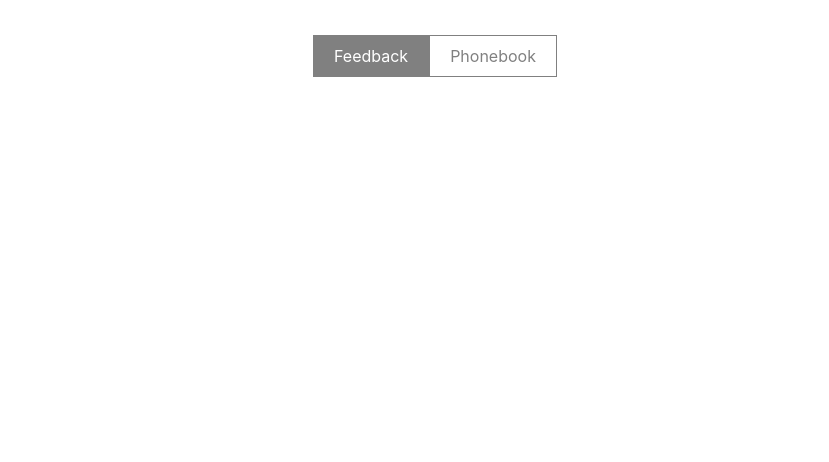
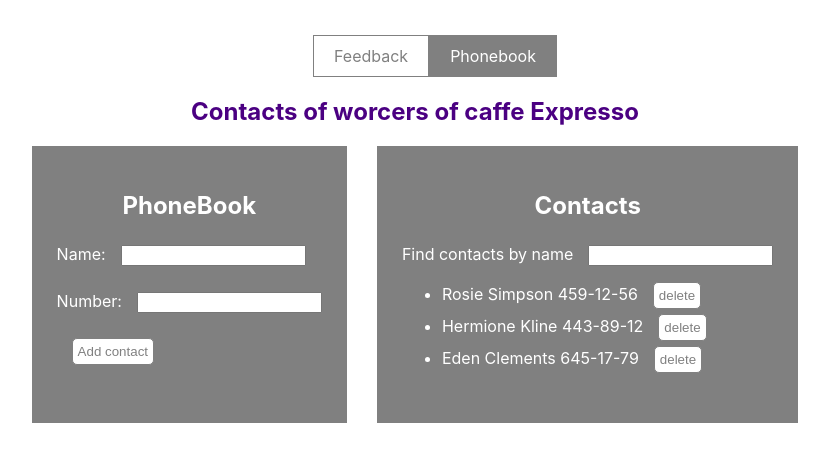
Before and after one commit to oksahil/goit-react-hw-03-phonebook, a React (Create React App) app: page / in a window 1280 px wide. Shown: the top 462 px of the page, without its empty margins (225-1054 px from the left). Built offline with nearby package versions, Linux system fonts and the light colour scheme; the HTML template or start-up script is replaced by a standard one.

Commit message:
add, delete

```diff
--- a/package.json
+++ b/package.json
@@ -7,6 +7,7 @@
     "@testing-library/jest-dom": "^5.16.3",
     "@testing-library/react": "^12.1.4",
     "@testing-library/user-event": "^13.5.0",
+    "nanoid": "^4.0.0",
     "react": "^18.1.0",
     "react-dom": "^18.1.0",
     "react-scripts": "5.0.1",
--- a/src/App.jsx
+++ b/src/App.jsx
@@ -1,11 +1,13 @@
 import './index.css';
 import MainMenu from 'modules/MainMenu/MainMenu';
 import mainMenu from "./data/mainMenu.json";
+import MyPhone from 'modules/MyPhone/MyPhone';
 
 function App() {
   return (
-    <div>
+    <div className="App">
       <MainMenu items={mainMenu} />
+      <MyPhone />
     </div>
   );
 };
--- a/src/modules/MainMenu/MainMenu.jsx
+++ b/src/modules/MainMenu/MainMenu.jsx
@@ -9,7 +9,7 @@ class MainMenu extends Component {
     }
 
     state = {
-        activeIndex: 0,
+        activeIndex: 1,
     }
 
 handelClick = (ind) => {
--- /dev/null
+++ b/src/modules/MyPhone/MyPhone.jsx
@@ -0,0 +1,112 @@
+import { Component } from "react";
+import { nanoid } from 'nanoid';
+import css from "./myPhone.module.css";
+import Button from "shared/components/Button/Button";
+
+class MyPhone extends Component {
+    state = {
+        contacts: [
+                {id: nanoid(), name: 'Rosie Simpson', number: '459-12-56'},
+                {id: nanoid(), name: 'Hermione Kline', number: '443-89-12'},
+                {id: nanoid(), name: 'Eden Clements', number: '645-17-79'},
+
+        ],
+        filter: "",
+        name: "",
+        number: "",
+    }
+
+addContact = (e) => {
+    e.preventDefault();
+    this.setState(prevState => {
+        const { name, number, contacts} = prevState;
+        const newContact = {
+            id: nanoid(),
+            name,
+            number,
+        }
+        return {contacts: [newContact, ...contacts], name:"", number:""}
+    })
+}
+
+removeContact(id) {
+    this.setState(({contacts}) => {
+        const newContacts = contacts.filter(contact => contact.id !== id);
+        return {contacts: newContacts}
+    })
+}
+
+
+handleChange = ({target}) => {
+    const { name, value } = target;
+    this.setState({
+        [name]: value,
+    })
+}
+
+    render() {
+        const { addContact, handleChange } = this;
+        const { contacts, name, number } = this.state;
+        const phone = contacts.map(({ id, name, number }) =>
+            <li key={id} className={css.textItem}>
+                {name}       {number}
+                <Button onClick={() => this.removeContact(id) }type="button">delete</Button>
+            </li>)
+        return (
+            <div>
+                <h2 className={css.titlePage}>Contacts of worcers of caffe Expresso</h2>
+                <div className={css.wrapper}>
+                    <div className={css.block}>
+                        <h3 className={css.title}>PhoneBook</h3>
+                        <form action="" onSubmit={addContact}>
+                            <div className={css.formInput}>
+                                <label className={css.labelText}>Name:</label>
+                                <input
+                                    onChange={handleChange}
+                                    type="text"
+                                    name="name"
+                                    value={name}
+                                    pattern="^[a-zA-Zа-яА-Я]+(([' -][a-zA-Zа-яА-Я ])?[a-zA-Zа-яА-Я]*)*$"
+                                    title="Name may contain only letters, apostrophe, dash and spaces. For example Adrian, Jacob Mercer, Charles de Batz de Castelmore d'Artagnan"
+                                    required
+                                />
+                            </div>
+                                <div className={css.formInput}>
+                                <label className={css.labelText}>Number:</label>
+                                <input
+                                    onChange={handleChange}
+                                    type="tel"
+                                    name="number"
+                                    value={number}
+                                    pattern="\+?\d{1,4}?[-.\s]?\(?\d{1,3}?\)?[-.\s]?\d{1,4}[-.\s]?\d{1,4}[-.\s]?\d{1,9}"
+                                    title="Phone number must be digits and can contain spaces, dashes, parentheses and can start with +"
+                                    required
+                                />
+                            </div>
+                                <Button type="submit">Add contact</Button>
+                        </form>
+                    </div>
+                    <div className={css.block}>
+                        <h3 className={css.title}>Contacts</h3>
+
+                            <div className={css.formInput}>
+                                <label className={css.labelText}>Find contacts by name</label>
+                                <input
+                                    type="text"
+                                    name="filter"
+                            />
+                            <ul>
+                                {phone}
+                            </ul>
+                            </div>
+
+
+
+                    </div>
+                </div>
+            </div>
+        )
+    }
+}
+
+export default MyPhone;
--- /dev/null
+++ b/src/modules/MyPhone/myPhone.module.css
@@ -0,0 +1,42 @@
+.title {
+    font-size: 24px;
+    margin-top: 20px;
+    color: #ffffff;
+    text-align: center;
+}
+
+.titlePage {
+    font-size: 24px;
+    margin-top: 20px;
+    color:indigo;
+    text-align: center;
+}
+.wrapper {
+    display: grid;
+    grid-template-columns:auto auto;
+    gap: 30px;
+    justify-content: center;
+}
+.block {
+    display: block;
+    background-color: grey;
+    padding: 25px;
+    gap: 10px;
+
+}
+.labelText {
+    font-size: 16px;
+    color: #ffffff;
+    margin-right: 15px;
+}
+
+.formInput {
+    margin-bottom: 25px;
+    text-align: left;
+}
+.textItem {
+    font-size: 16px;
+    color: #ffffff;
+    margin-bottom: 5px;
+
+}
--- a/src/shared/components/Button/button.module.css
+++ b/src/shared/components/Button/button.module.css
@@ -1,9 +1,11 @@
 .btn {
     display: inline-block;
-    padding: 10px 15px;
+    padding: 5px 5px;
     background-color: #fff;
     border: 1px solid gray;
     border-radius: 5px;
     color: gray;
     cursor: pointer;
+    margin-left: 15px;
+
 }
```
Also changed, not shown: 1 other file (tests, documents, lock files or other folders).
